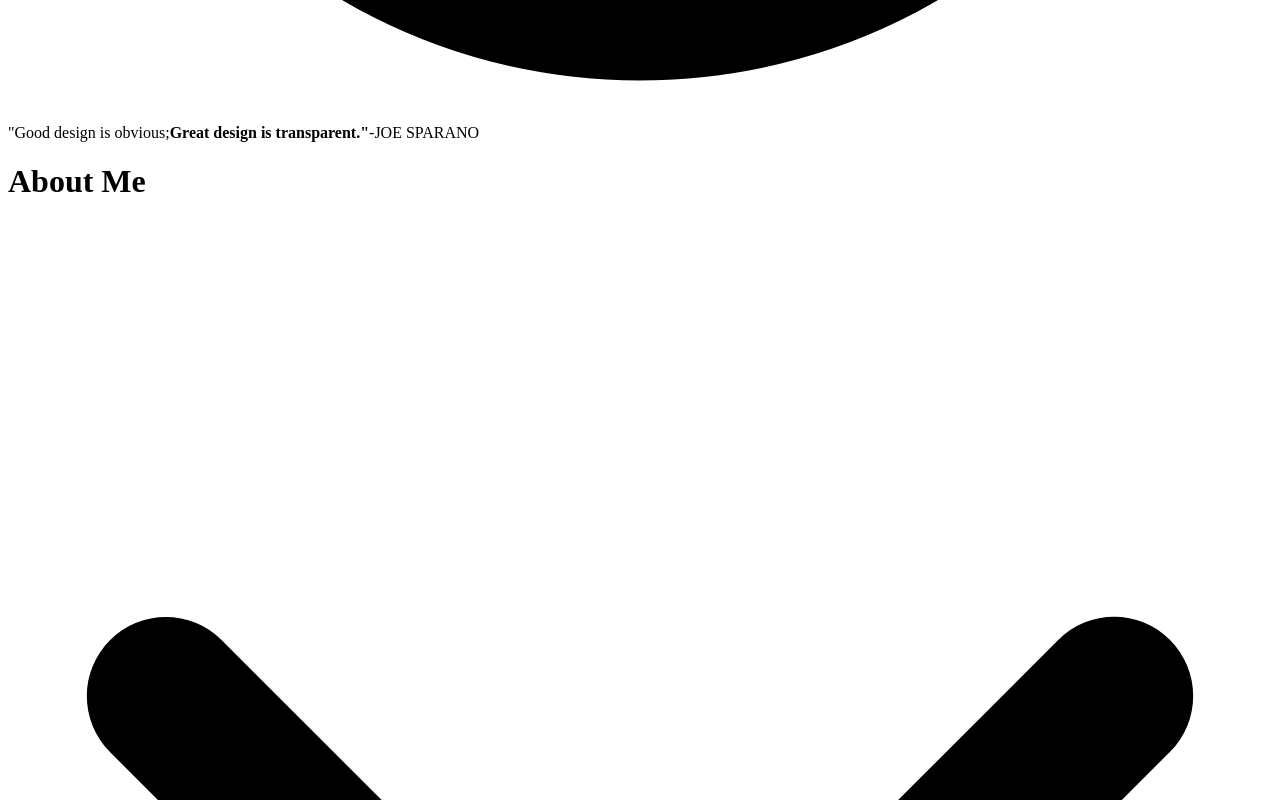
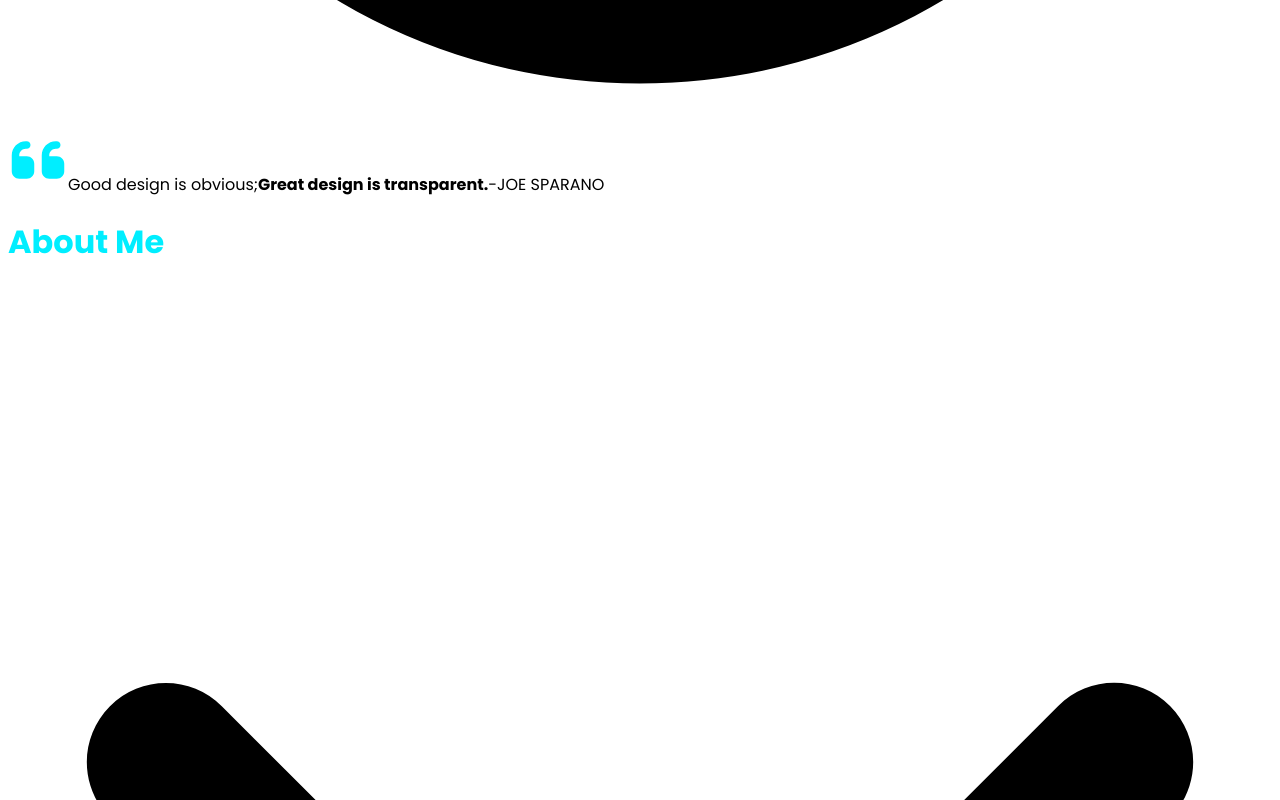
Before and after one commit to Bryce-Stabenow/new-portfolio-site, a Vue app: page / in a window 1280 px wide. Shown: the part 1480-2280 px from the top of the page. Built offline with nearby package versions, Linux system fonts and the light colour scheme.

Commit message:
new font and color

```diff
--- a/index.html
+++ b/index.html
@@ -5,9 +5,12 @@
     <link rel="icon" href="/favicon.ico">
     <meta name="viewport" content="width=device-width, initial-scale=1.0">
     <link href="/dist/output.css" rel="stylesheet">
+    <link rel="preconnect" href="https://fonts.googleapis.com">
+    <link rel="preconnect" href="https://fonts.gstatic.com" crossorigin>
+    <link href="https://fonts.googleapis.com/css2?family=Poppins:wght@100;400;700&display=swap" rel="stylesheet">
     <title>Vite App</title>
   </head>
-  <body class="bg-gray-800">
+  <body class="bg-gray-800" style="font-family: 'Poppins', sans-serif;">
     <div id="app"></div>
     <script type="module" src="/src/main.js"></script>
   </body>
--- a/src/components/Card.vue
+++ b/src/components/Card.vue
@@ -4,8 +4,8 @@
         :class="[expanded ? 'bg-gray-600 shadow-xl' : 'shadow-lg bg-gray-700']"
         @click="toggle"
     >
-    <div class="w-full flex flex-row justify-between items-center  mb-2">
-        <h1 class="text-3xl">{{ cardTitle }}</h1>
+    <div class="w-full flex flex-row justify-between items-center mb-2">
+        <h1 class="text-3xl font-bold" style="color: #00eeff;">{{ cardTitle }}</h1>
         <img
             src="chevron-down.svg"
             class="h-5 invert duration-100"
--- a/src/components/Quote.vue
+++ b/src/components/Quote.vue
@@ -1,9 +1,13 @@
 <template>
     <div class="text-white text-3xl w-full flex flex-col flex-wrap align-center px-5 my-10">
         <img src="stroopwafel-solid.svg" class="h-20 invert mb-10">
-      <span class="leading-snug">"Good design is obvious;</span>
-      <span class="mb-4 ml-3 leading-snug"><strong>Great design is transparent."</strong></span>
-      <span class="text-xl ml-3">-JOE SPARANO</span>
+
+        <div class="w-full flex flex-col flex-wrap align-center">
+            <svg xmlns="http://www.w3.org/2000/svg" viewBox="0 0 448 512" fill="#00eeff" height="60" width="60"><!--! Font Awesome Pro 6.2.0 by @fontawesome - https://fontawesome.com License - https://fontawesome.com/license (Commercial License) Copyright 2022 Fonticons, Inc. --><path d="M0 216C0 149.7 53.7 96 120 96h8c17.7 0 32 14.3 32 32s-14.3 32-32 32h-8c-30.9 0-56 25.1-56 56v8h64c35.3 0 64 28.7 64 64v64c0 35.3-28.7 64-64 64H64c-35.3 0-64-28.7-64-64V320 288 216zm256 0c0-66.3 53.7-120 120-120h8c17.7 0 32 14.3 32 32s-14.3 32-32 32h-8c-30.9 0-56 25.1-56 56v8h64c35.3 0 64 28.7 64 64v64c0 35.3-28.7 64-64 64H320c-35.3 0-64-28.7-64-64V320 288 216z"/></svg>
+            <span class="leading-snug ml-4">Good design is obvious;</span>
+            <span class="mb-4 ml-4 leading-snug"><strong>Great design is transparent.</strong></span>
+            <span class="text-xl ml-4">-JOE SPARANO</span>
+        </div>
     </div>
 </template>
 
```
Also changed, not shown: public/quote-left-solid.svg (added).
